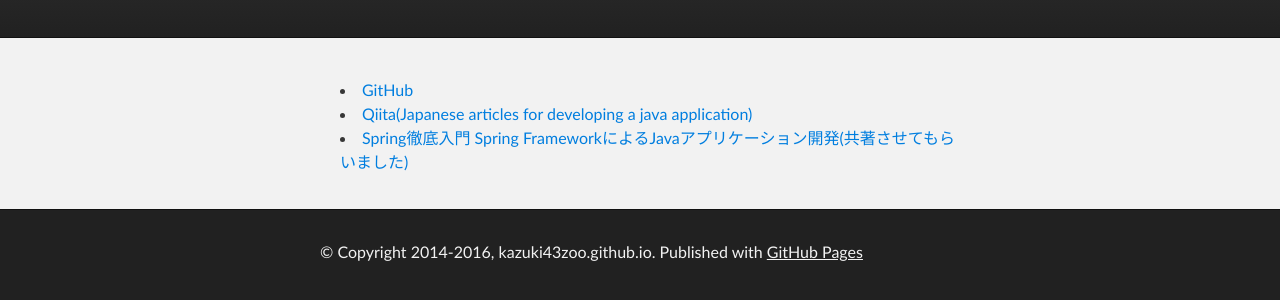
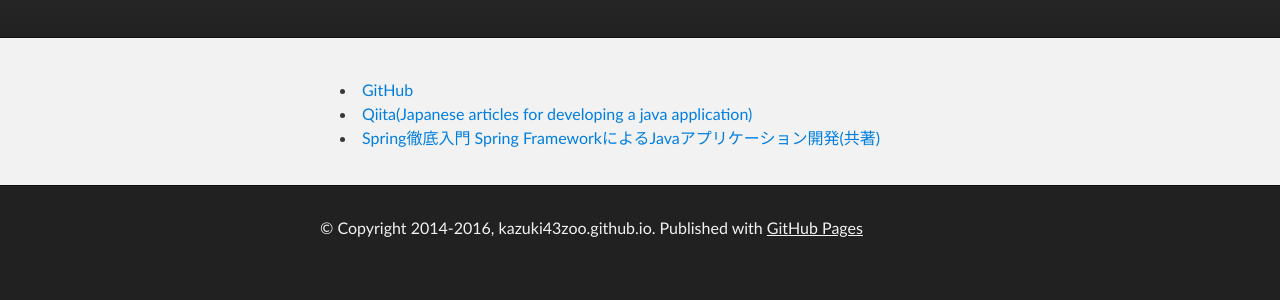
Before and after one commit to kazuki43zoo/kazuki43zoo.github.io, a plain HTML site: page index.html in a window 1280 px wide. Shown: the part 136-436 px from the top of the page. Drawn offline with Linux system fonts and the light colour scheme.

Commit message:
Update index.html

```diff
--- a/index.html
+++ b/index.html
@@ -30,7 +30,7 @@
         <ul>
           <li><a href="https://github.com/kazuki43zoo">GitHub</a></li>
           <li><a href="http://qiita.com/kazuki43zoo">Qiita(Japanese articles for developing a java application)</a></li>
-          <li><a href="http://www.shoeisha.co.jp/book/detail/9784798142470">Spring徹底入門 Spring FrameworkによるJavaアプリケーション開発(共著させてもらいました)</a></li>
+          <li><a href="http://www.shoeisha.co.jp/book/detail/9784798142470">Spring徹底入門 Spring FrameworkによるJavaアプリケーション開発(共著)</a></li>
 
         </ul>
       </section>
```
